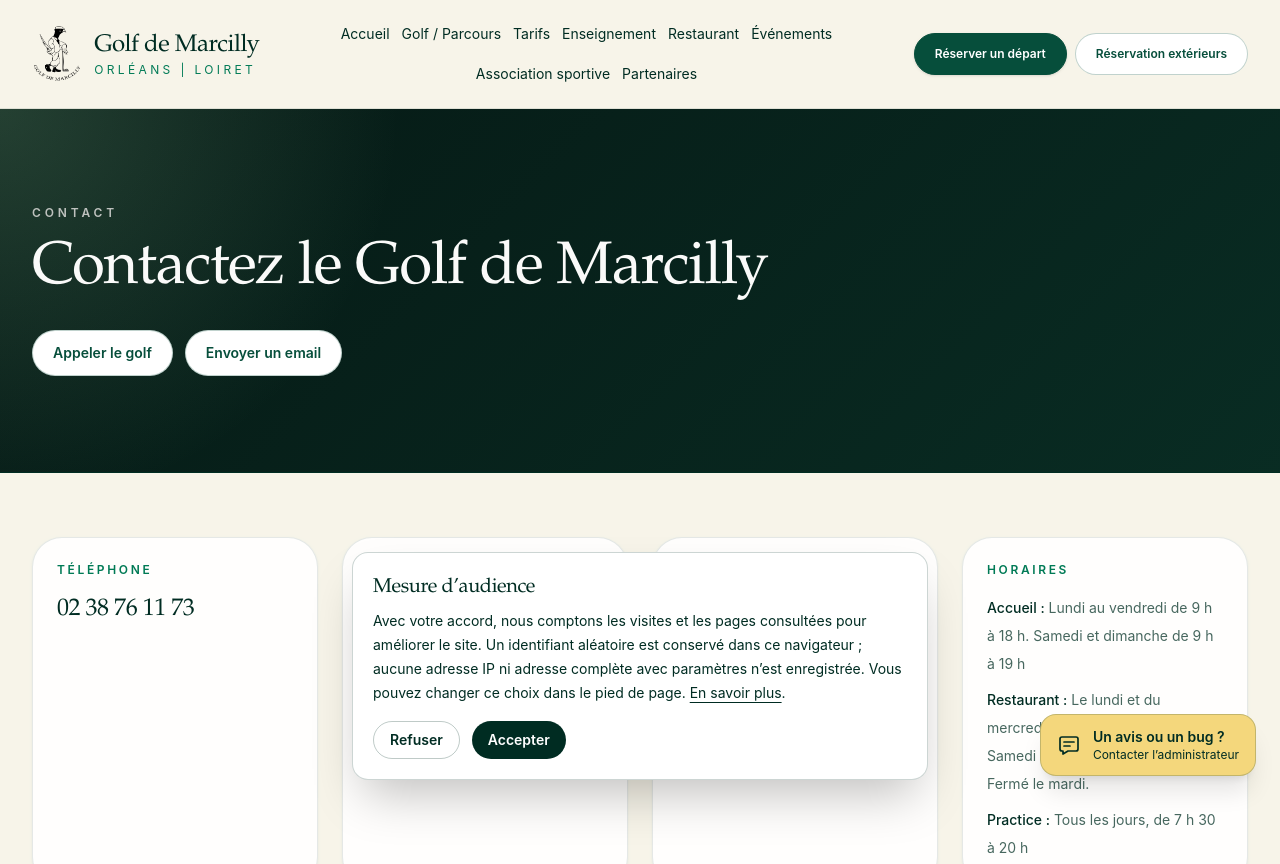
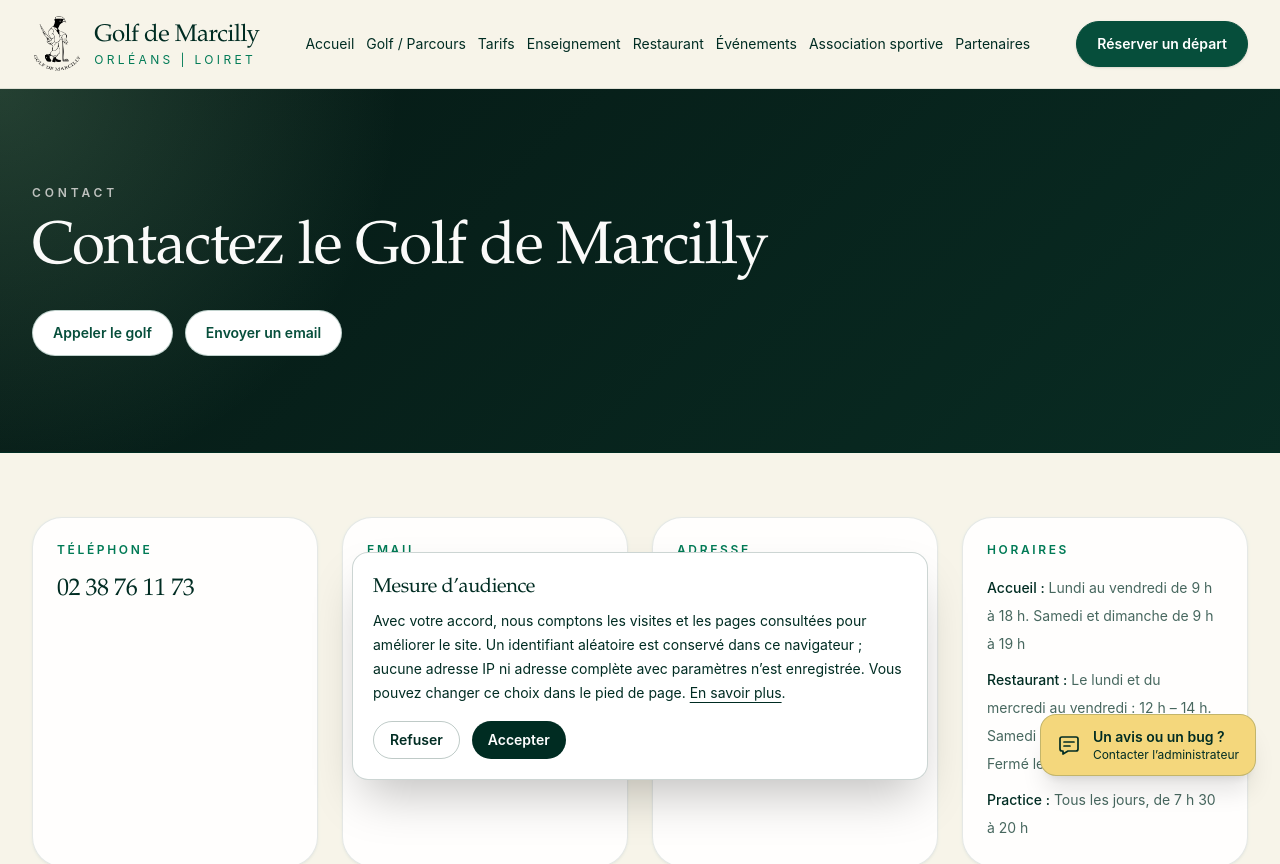
Before and after one commit to Pricelite/website-golfmarcilly, a Next.js app: page /contact in a window 1280 px wide. Shown: the top 864 px of the page. Built offline with nearby package versions, Linux system fonts and the light colour scheme.

Commit message:
Retirer le bouton de réservation extérieurs

```diff
--- a/src/components/layout/footer.tsx
+++ b/src/components/layout/footer.tsx
@@ -90,10 +90,6 @@ export function Footer() {
               <p className="text-xs text-stone-100/65">Pour une première initiation</p>
               <Link className="hover:text-stone-100/75" href="/initiation/reservation">Demander un créneau</Link>
             </div>
-            <div>
-              <p className="text-xs text-stone-100/65">Pour les golfeurs extérieurs</p>
-              <Link className="hover:text-stone-100/75" href={siteConfig.externalReservationUrl}>Réservation extérieurs</Link>
-            </div>
           </div>
         </div>
       </div>
--- a/src/components/layout/header.tsx
+++ b/src/components/layout/header.tsx
@@ -62,8 +62,8 @@ export function Header() {
           </ul>
         </nav>
 
-        <div className="hidden shrink-0 items-center gap-2 xl:flex">
-          <div className="hidden flex-col items-end gap-1 min-[1700px]:flex">
+        <div className="hidden shrink-0 items-center gap-4 xl:flex">
+          <div className="hidden flex-col items-end gap-1 2xl:flex">
             <a
               className="whitespace-nowrap text-sm font-medium text-emerald-950"
               href={`tel:${siteConfig.phoneHref}`}
@@ -72,8 +72,7 @@ export function Header() {
             </a>
             <HeaderMarcillyClock />
           </div>
-          <CTAButton className="whitespace-nowrap px-3 text-xs" href={siteConfig.bookingEngineUrl}>Réserver un départ</CTAButton>
-          <CTAButton className="whitespace-nowrap px-3 text-xs" href={siteConfig.externalReservationUrl} variant="secondary">Réservation extérieurs</CTAButton>
+          <CTAButton href={siteConfig.bookingEngineUrl}>Réserver un départ</CTAButton>
         </div>
 
         <div className="ml-auto flex items-center gap-2 xl:hidden">
@@ -127,11 +126,6 @@ export function Header() {
                 Réserver un départ
               </CTAButton>
             </li>
-            <li>
-              <CTAButton className="w-full" href={siteConfig.externalReservationUrl} variant="secondary">
-                Réservation extérieurs
-              </CTAButton>
-            </li>
           </ul>
         </nav>
       </div>
--- a/src/components/layout/mobile-actions.tsx
+++ b/src/components/layout/mobile-actions.tsx
@@ -29,7 +29,6 @@ export function MobileActions() {
         <Link className={actionClass} href={action.href}>
           {action.label}
         </Link>}
-      {pathname !== "/restaurant" && action.href === siteConfig.bookingEngineUrl ? <Link className="site-button site-button-secondary flex min-h-12 flex-[1.5] items-center justify-center rounded-full px-2 py-3 text-center text-sm font-semibold" href={siteConfig.externalReservationUrl}>Extérieurs</Link> : null}
     </div>
   </nav>;
 }
--- a/src/data/site.ts
+++ b/src/data/site.ts
@@ -38,7 +38,6 @@ export const siteConfig = {
   postalCode: "45240",
   alternateReservationUrl: "https://marcilly.reservations-golf.fr/",
   bookingEngineUrl: "https://marcilly.reservations-golf.fr/",
-  externalReservationUrl: "https://golf-marcilly.book.teeitup.com/",
   flashGolfUrl: "https://www.flashgolf.app/",
   mapImageUrl:
     "https://server.arcgisonline.com/ArcGIS/rest/services/World_Imagery/MapServer/export?bbox=2.005,47.777,2.031,47.787&bboxSR=4326&imageSR=4326&size=1280,840&format=jpg&f=image",
```
